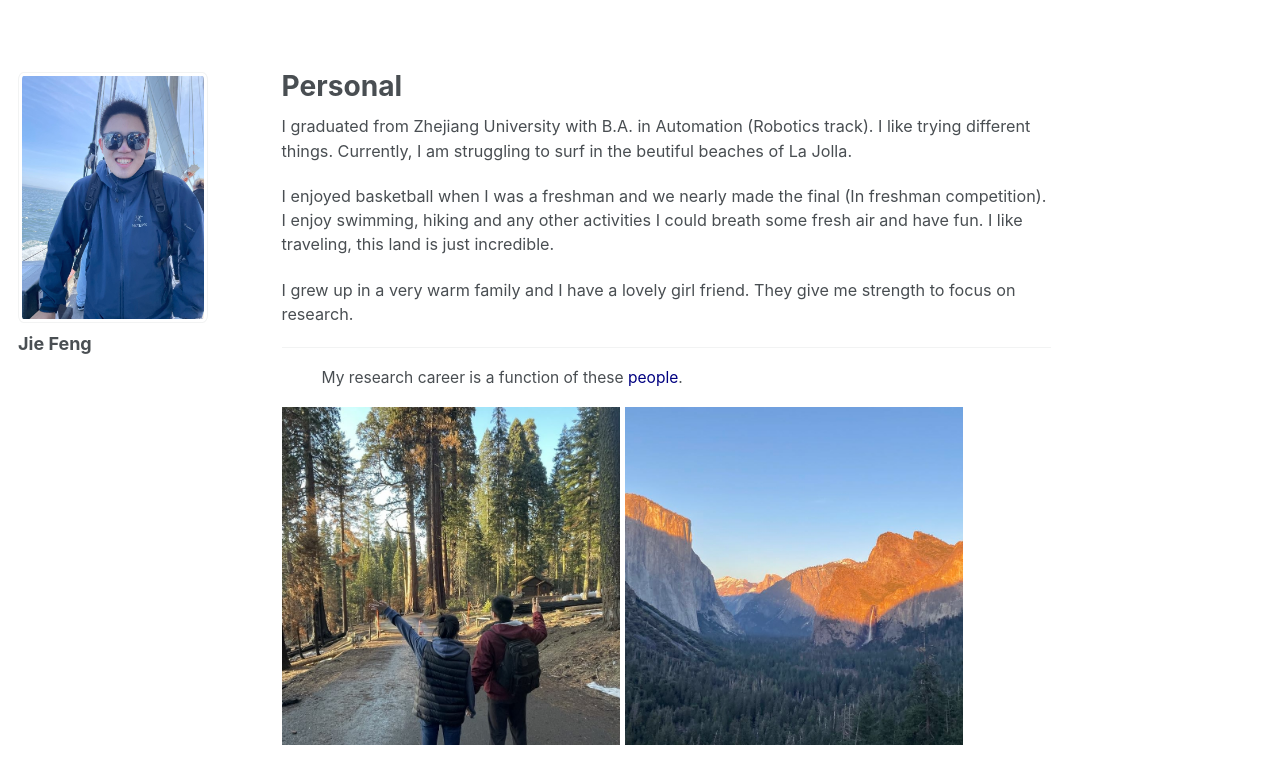
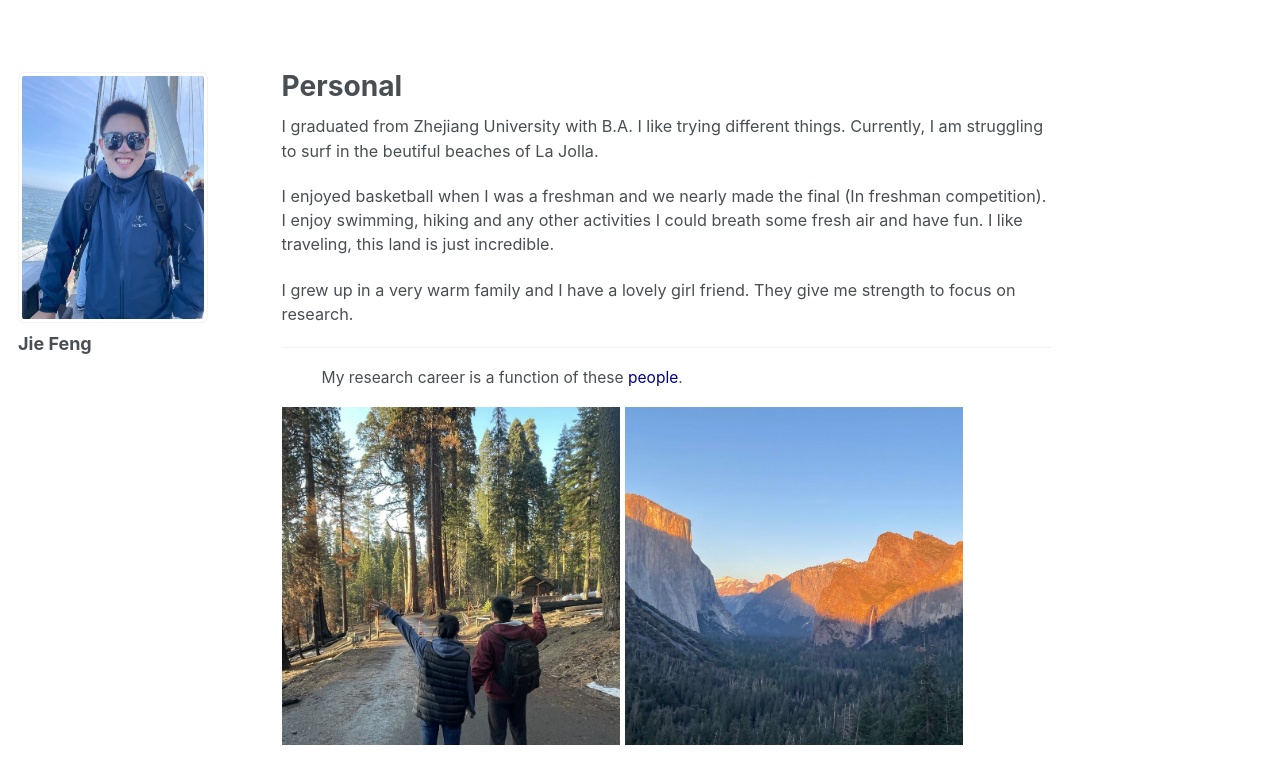
Before and after one commit to JieFeng-cse/JieFeng-cse.github.io, a Jekyll site: the page built from _pages/personal.md, in a window 1280 px wide. Shown: the top 784 px of the page. Built offline with Jekyll 4.4.1, drawn with Linux system fonts in a browser that asks for light colours.

Commit message:
update about me

```diff
--- a/_pages/personal.md
+++ b/_pages/personal.md
@@ -4,7 +4,7 @@ permalink: /personal/
 author_profile: true
 ---
 
-I graduated from Zhejiang University with B.A. in Automation (Robotics track). I like trying different things. Currently, I am struggling to surf in the beutiful beaches of La Jolla.
+I graduated from Zhejiang University with B.A. I like trying different things. Currently, I am struggling to surf in the beutiful beaches of La Jolla.
 
 I enjoyed basketball when I was a freshman and we nearly made the final (In freshman competition). I enjoy swimming, hiking and any other activities I could breath some fresh air and have fun. I like traveling, this land is just incredible.
 
```
